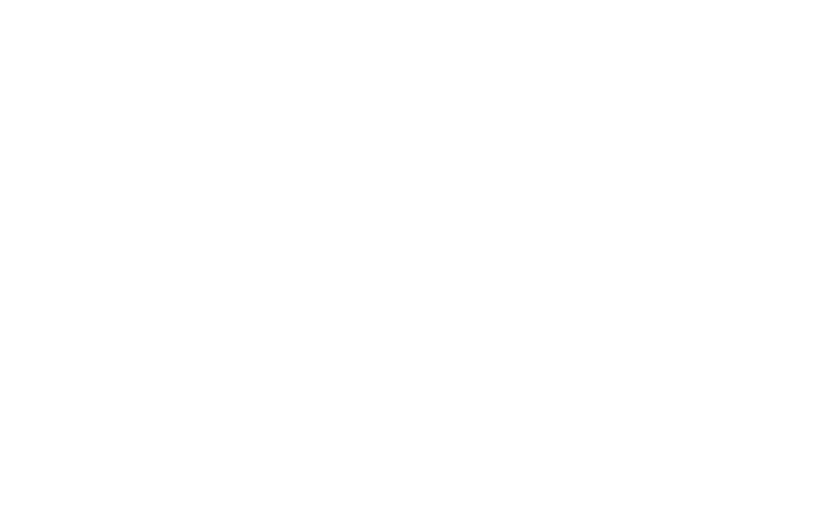
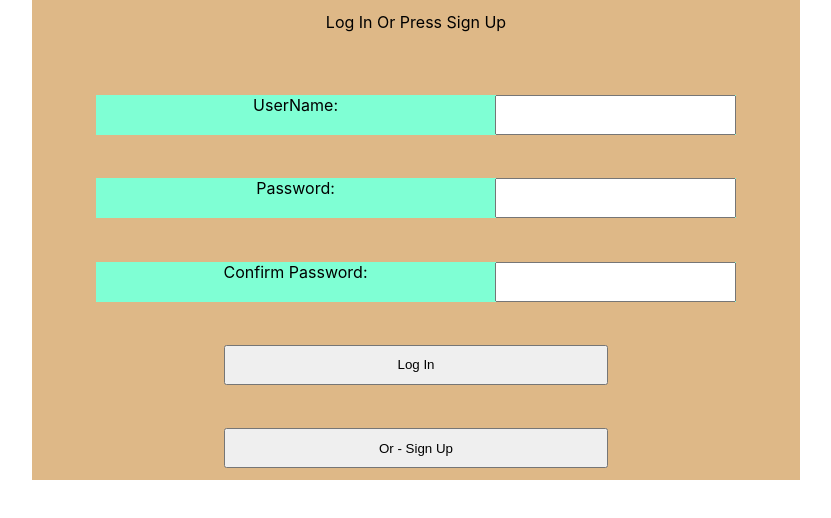
Before and after one commit to Tkcodin/WorkSafeGroup, a React (Create React App) app in the folder client/: page /LogIn in a window 1280 px wide. Before the commit this address had no page. Shown: the top 518 px of the page, without its empty margins (224-1055 px from the left). Built offline with nearby package versions, Linux system fonts and the light colour scheme.

Commit message:
Adding log in page v1 and updated nav bar

```diff
--- a/client/src/App.js
+++ b/client/src/App.js
@@ -8,7 +8,7 @@
 
 import StoryContent from './StoryContent/StoryContent.js';
 
-
+import LogIn from './logIn.js';
 
 function App() {
   return (
@@ -22,6 +22,8 @@
 
       <Route path='/StoryContent/:id' element ={<StoryContent/>}></Route>
 
+      <Route path='/LogIn' element= {<LogIn/>}></Route>
+
     </Routes>
 
   );
--- /dev/null
+++ b/client/src/logIn.css
@@ -0,0 +1,45 @@
+#logInBox{
+    margin: auto;
+    width: 60vw;
+    height: 60vh;
+    background-color: burlywood;
+    display: flex;
+    flex-direction: column;
+
+}
+
+.logInInput{
+    margin: auto;
+    text-align: center;
+    width: 30vw;
+    height: 40px;
+}
+
+.logInLabel{
+    text-align: center;
+    margin: auto;
+    /* flex: 1; */
+    padding: 10;
+    width: 50vw;
+    height: 40px;
+}
+
+.logInBar{
+    text-align: center;
+    margin: auto;
+    display: flex;
+    flex-direction: row;
+    background-color:aquamarine;
+    width: 50vw;
+    height: 40px;
+    /* flex: 1; */
+    padding: 10;
+}
+
+.logInButton{
+    margin: auto;
+    width: 30vw;
+    height: 40px;
+    /* flex: 1; */
+    padding: 10;
+}
--- /dev/null
+++ b/client/src/logIn.js
@@ -0,0 +1,89 @@
+import React, { useState,useEffect } from 'react';
+import './logIn.css';
+
+const LogIn = () => {
+
+    const [userName, setUserName] = useState('');
+    const [password1, setPassword1] = useState('');
+    const [password2, setPassword2] = useState('');
+    const [infoText, setInfoText] = useState('Log In Or Press Sign Up');
+
+
+    const changeUN = (e) => {
+        setUserName(e.target.value);
+    }
+
+    const changePw1 = (e) => {
+        setPassword1(e.target.value);
+    }
+
+    const changePw2 = (e) => {
+        setPassword2(e.target.value);
+    }
+
+    const changeIT = (s)  =>{
+        setInfoText(s);
+    }
+
+
+    function doLogIn(e){
+        console.log("doing log in");
+        e.preventDefault();
+        if(password1 != '' && password2 != '' && userName != '' && password1===password2){
+            //check database here
+            const confirmLI = localStorage.getItem("loggedIn");
+            console.log(confirmLI);
+            localStorage.setItem('loggedIn', 'y');
+            const confirmLI2 = localStorage.getItem("loggedIn");
+            console.log(confirmLI2);
+            console.log("Logged in");
+            // window.location = '/MainFeed';
+        }
+        else if(password1 != '' && password2 != '' && userName != ''){
+            //communicate this to user
+            changeIT("Passwords must match!");
+            console.log("Passwords must match!");
+        }
+        else{
+            //communicate this to user
+            changeIT("You must complete each field!");
+            console.log("need UN, PW1 & PW2");
+        }
+    }
+
+    function goSignUp(e){
+        console.log("doing log in");
+        e.preventDefault();
+        window.location = '/SignUp';
+        //redirect to sign up page here
+    }
+     //         <input type="text" value={inputValue} onChange={handleChange} />
+    return (
+        <div>
+            <div id="logInBox">
+                <label  className="logInLabel">{infoText}</label>
+                <br />
+                <div className="logInBar">
+                    <label className="logInLabel">UserName: </label>
+                    <input className="logInInput" type="text" value={userName} onChange={changeUN}></input>
+                </div>
+                <br />
+                <div className="logInBar">
+                    <label className="logInLabel">Password: </label>
+                    <input className="logInInput" type="text" value={password1} onChange={changePw1}></input>
+                </div>
+                <br />
+                <div className="logInBar">
+                    <label className="logInLabel">Confirm Password: </label>
+                    <input className="logInInput" type="text" value={password2} onChange={changePw2}></input>
+                </div>
+                <br />
+                <button className="logInButton" onClick={(e)=>doLogIn(e)}>Log In</button>
+                <br />
+                <button className="logInButton" onClick={(e)=>goSignUp(e)}>Or - Sign Up</button>
+            </div>
+        </div>
+    )
+}
+
+export default LogIn;
--- a/client/src/navigationBar.js
+++ b/client/src/navigationBar.js
@@ -1,11 +1,35 @@
-import React from 'react';
+import React, { useEffect, useState } from 'react';
 import './navigationBar.css';
 import { BrowserRouter as Router, Route, Link } from "react-router-dom";
 
 
 
+const LoggedIn = () => {
+  const [isLoggedIn, setLoggedIn] = useState(false);
+
+  useEffect(() => {
+    const confirmLI = localStorage.getItem("loggedIn");
+    if(confirmLI==='y'){
+      console.log("you are logged in");
+      setLoggedIn(true);
+    }
+    else{
+      console.log("you are not logged in");
+      setLoggedIn(false);
+    }
+  }, []);
+
+  return isLoggedIn;
+};
+
+
 const NavigationBar = () => {
+
+  const amIloggedin = LoggedIn();
+
+
   return (
+    console.log("logged in: " + amIloggedin),
     <div className="navbar">
       <div className="navbarElement">
         <nav className="nben">
@@ -24,11 +48,22 @@
       </div>
       <div className="navbarElement">
         <nav className="nben">
-          <Link to="/Settings">Settings</Link>
+          <Link id="linkToChange" to="/Settings">
+            {amIloggedin ? "Settings" : "Log In / Sign Up" }
+          </Link>
         </nav>
       </div>
     </div>
+
+
+
+
+
   );
 };
 
+
+
+
+
 export default NavigationBar;
--- a/client/src/settings.js
+++ b/client/src/settings.js
@@ -23,6 +23,16 @@
     const handleCBHChange = () => {
         setCBHChecked(!CBHChecked);
         // updateSettings();
+    }
+
+    const logOut = (event) => {
+      event.preventDefault();
+      const confirmLI2 = localStorage.getItem("loggedIn");
+      console.log(confirmLI2);
+      localStorage.clear();
+      const confirmLI = localStorage.getItem("loggedIn");
+      console.log(confirmLI);
+      window.location = '/';
     }
 
     const doChange = (event) => {
@@ -88,7 +98,7 @@
 
                 {/*takes two presses idk why tho!*/}
                 <button onClick={(e)=>doChange(e)}> submit </button>
-
+                <button onClick={(e)=>logOut(e)}>logOut</button>
             </form>
         </div>
     );
```
